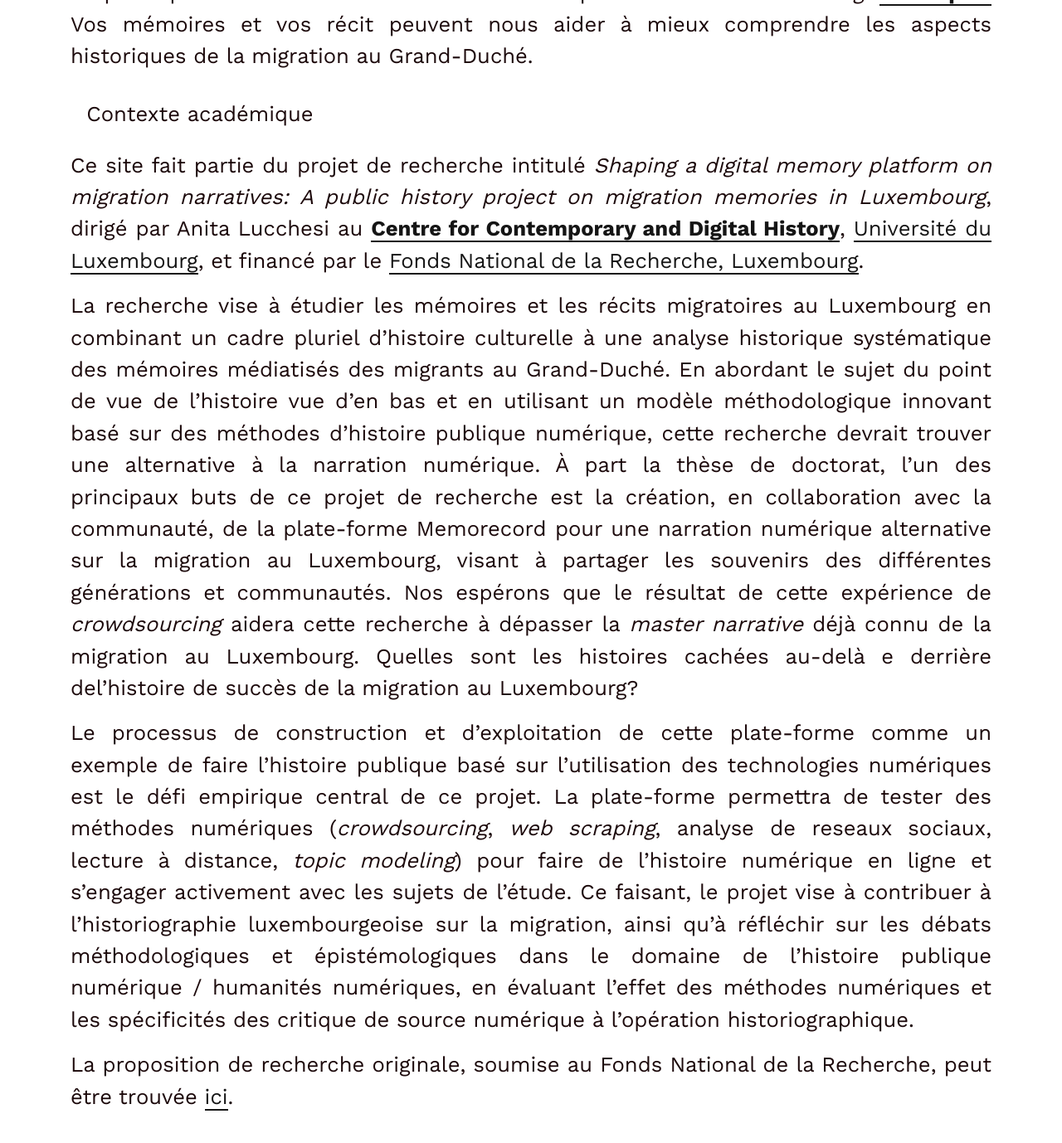
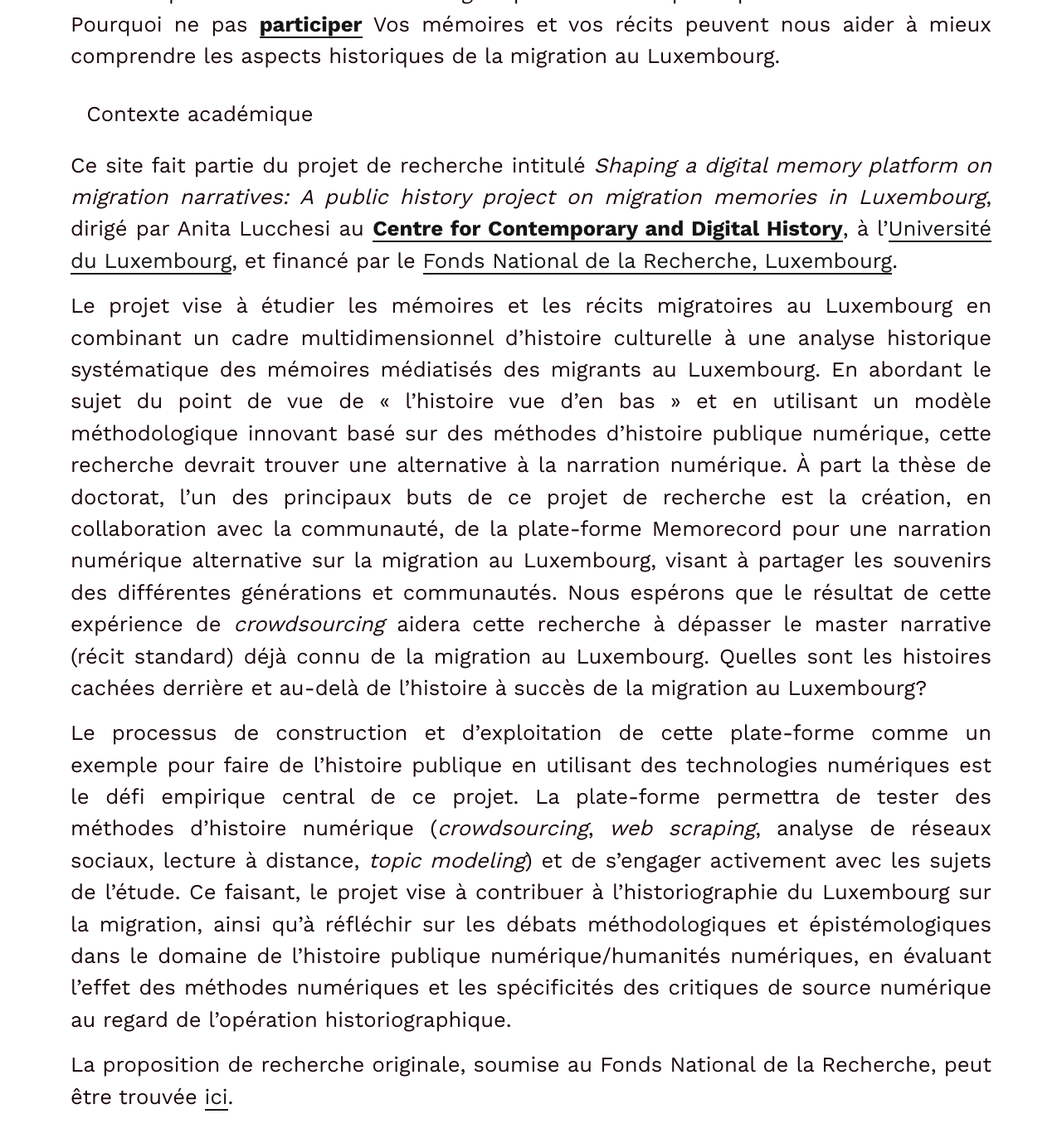
Before and after one commit to C2DH/memorecord, a Jekyll site: the page built from pages/the-project.fr.md, in a window 1280 px wide and 1400 px high, scrolled down 661 px. Shown: the top 1378 px of the window at 83% size. Built offline with Jekyll 4.4.1, drawn with Linux system fonts in a browser that asks for light colours; some of the changed text lies outside the part shown.

Commit message:
update le projet fr

```diff
--- a/pages/the-project.fr.md
+++ b/pages/the-project.fr.md
@@ -6,20 +6,21 @@ link: /the-project/
 title: Le projet
 ---
 
-**Memorecord** est un projet d'histoire publique numérique. Il rassemble **la participation collective et l'effort académique** pour présenter un autre regard sur l'histoire de la migration au Luxembourg. Il utilise des nouvelles technologies de la communication pour aborder l'histoire de manière participative.
+**Memorecord** est un projet d'histoire publique numérique. Il rassemble l**a participation collective et la recherche académique** pour offrir un autre regard sur l'histoire de la migration au Luxembourg. Le projet utilise des nouvelles technologies de la communication pour aborder l'histoire de manière participative.
+
 
 
 <!-- more -->
 
-La participation collective est l'âme de cette expérience de *crowdsourcing*. [**Participez!**](https://c2dh.github.io/memorecord/take-part/) Vos mémoires et vos récit peuvent nous aider à mieux comprendre les aspects historiques de la migration au Grand-Duché.
+Cette expérience de *crowdsourcing* repose sur la participation communautaire. Pourquoi ne pas [**participer**](https://memorecord.uni.lu/fr/take-part/) Vos mémoires et vos récits peuvent nous aider à mieux comprendre les aspects historiques de la migration au Luxembourg.
 
 
 ## Contexte académique
 
-Ce site fait partie du projet de recherche intitulé *Shaping a digital memory platform on migration narratives: A public history project on migration memories in Luxembourg*, dirigé par Anita Lucchesi au [**Centre for Contemporary and Digital History**](https://www.c2dh.uni.lu/), [Université du Luxembourg](https://www.uni.lu/), et financé par le [Fonds National de la Recherche, Luxembourg](https://www.fnr.lu).
+Ce site fait partie du projet de recherche intitulé *Shaping a digital memory platform on migration narratives: A public history project on migration memories in Luxembourg*, dirigé par Anita Lucchesi au [**Centre for Contemporary and Digital History**](https://www.c2dh.uni.lu/), à l'[Université du Luxembourg](https://www.uni.lu/), et financé par le [Fonds National de la Recherche, Luxembourg](https://www.fnr.lu).
 
-La recherche vise à étudier les mémoires et les récits migratoires au Luxembourg en combinant un cadre pluriel d'histoire culturelle à une analyse historique systématique des mémoires médiatisés des migrants au Grand-Duché. En abordant le sujet du point de vue de l'histoire vue d'en bas et en utilisant un modèle méthodologique innovant basé sur des méthodes d'histoire publique numérique, cette recherche devrait trouver une alternative à la narration numérique. À part la thèse de doctorat, l'un des principaux buts de ce projet de recherche est la création, en collaboration avec la communauté, de la plate-forme Memorecord pour une narration numérique alternative sur la migration au Luxembourg, visant à partager les souvenirs des différentes générations et communautés. Nos espérons que le résultat de cette expérience de *crowdsourcing* aidera cette recherche à dépasser la *master narrative* déjà connu de la migration au Luxembourg. Quelles sont les histoires cachées au-delà e derrière del'histoire de succès de la migration au Luxembourg?
+Le projet vise à étudier les mémoires et les récits migratoires au Luxembourg en combinant un cadre multidimensionnel d'histoire culturelle à une analyse historique systématique des mémoires médiatisés des migrants au Luxembourg. En abordant le sujet du point de vue de « l'histoire vue d'en bas » et en utilisant un modèle méthodologique innovant basé sur des méthodes d'histoire publique numérique, cette recherche devrait trouver une alternative à la narration numérique. À part la thèse de doctorat, l'un des principaux buts de ce projet de recherche est la création, en collaboration avec la communauté, de la plate-forme Memorecord pour une narration numérique alternative sur la migration au Luxembourg, visant à partager les souvenirs des différentes générations et communautés. Nous espérons que le résultat de cette expérience de *crowdsourcing* aidera cette recherche à dépasser le master narrative (récit standard) déjà connu de la migration au Luxembourg. Quelles sont les histoires cachées derrière et au-delà  de l'histoire à succès de la migration au Luxembourg?
 
-Le processus de construction et d'exploitation de cette plate-forme comme un exemple de faire l'histoire publique basé sur l'utilisation des technologies numériques est le défi empirique central de ce projet. La plate-forme permettra de tester des méthodes numériques (*crowdsourcing*, *web scraping*, analyse de reseaux sociaux, lecture à distance, *topic modeling*) pour faire de l'histoire numérique en ligne et s'engager activement avec les sujets de l'étude. Ce faisant, le projet vise à contribuer à l'historiographie luxembourgeoise sur la migration, ainsi qu'à réfléchir sur les débats méthodologiques et épistémologiques dans le domaine de l'histoire publique numérique / humanités numériques, en évaluant l'effet des méthodes numériques et les spécificités des critique de source numérique à l'opération historiographique.
+Le processus de construction et d'exploitation de cette plate-forme comme un exemple pour faire de l'histoire publique en utilisant des technologies numériques est le défi empirique central de ce projet. La plate-forme permettra de tester des méthodes d’histoire numérique (*crowdsourcing*, *web scraping*, analyse de réseaux sociaux, lecture à distance, *topic modeling*) et de s'engager activement avec les sujets de l'étude. Ce faisant, le projet vise à contribuer à l'historiographie du Luxembourg sur la migration, ainsi qu'à réfléchir sur les débats méthodologiques et épistémologiques dans le domaine de l'histoire publique numérique/humanités numériques, en évaluant l'effet des méthodes numériques et les spécificités des critiques de source numérique au regard de l'opération historiographique.
 
 La proposition de recherche originale, soumise au Fonds National de la Recherche, peut être trouvée [ici](https://historiografianarede.files.wordpress.com/2015/10/lucchesi-fnr.pdf).
```
